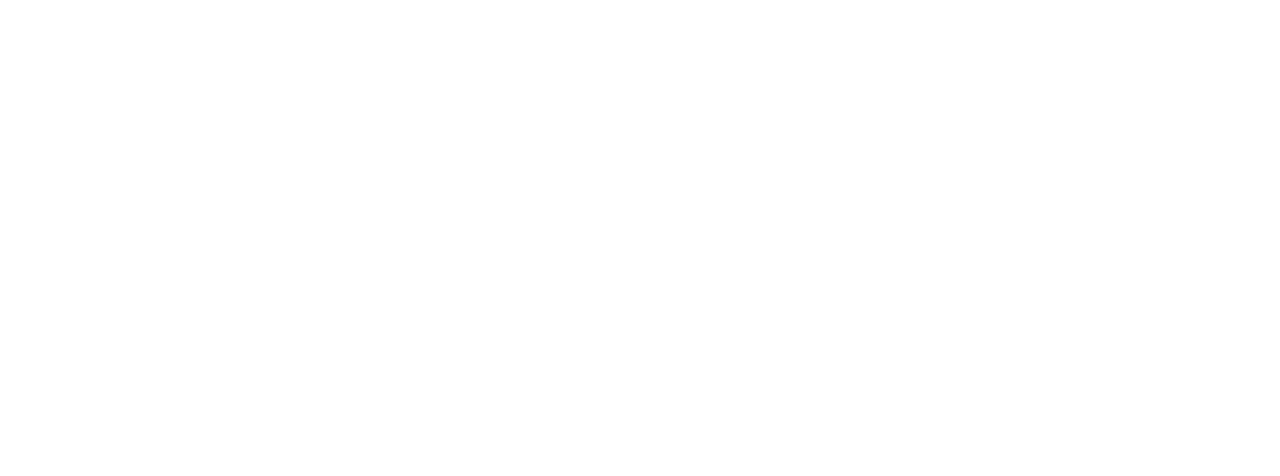
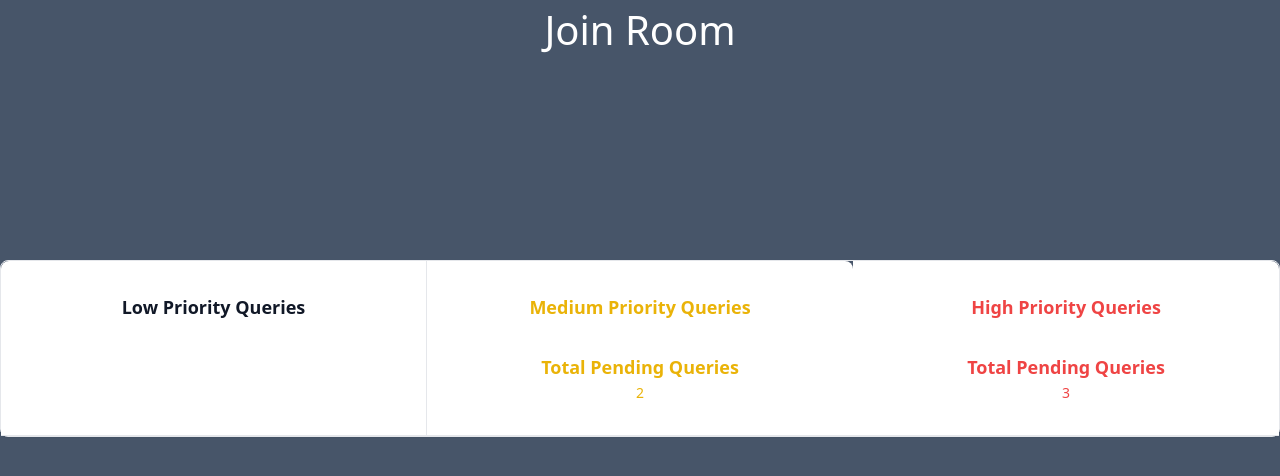
Before and after one commit to Vikram125609/Branch-International, a React (Create React App) app in the folder client/: page /room in a window 1280 px wide. Before the commit this address had no page. Shown: the top 476 px of the page. Built offline with nearby package versions, Linux system fonts and the light colour scheme.

Commit message:
created three different section as per the message type low mid high priority

```diff
--- a/client/src/App.js
+++ b/client/src/App.js
@@ -2,12 +2,14 @@
 import { Route, Routes } from "react-router-dom";
 import Register from "./components/Register/Register";
 import Home from "./components/Home/Home";
+import Room from "./components/Room/Room";
 const App = () => {
   return (
     <React.Fragment>
       <Routes>
         <Route path="/" element={<Register />} />
         <Route path="/home" element={<Home />} />
+        <Route path="/room" element={<Room />} />
       </Routes>
     </React.Fragment>
   )
--- /dev/null
+++ b/client/src/components/Room/Room.jsx
@@ -0,0 +1,53 @@
+import React from "react";
+import { socket } from "../../socket";
+import { useNavigate } from "react-router-dom";
+const Room = () => {
+    const navigate = useNavigate();
+    const enterIntoRoom = (roomType) => {
+        const data = { roomType };
+        socket.emit('agentJoinRoom', data);
+        navigate(`/home?roomType=${roomType}`);
+    };
+    return (
+        <div className="bg-slate-600 h-screen w-screen">
+            <h1 style={{ fontSize: '5vh' }} className="text-center text-white">Join Room</h1>
+            <div style={{ marginTop: '25vh' }} className="grid mb-8 border border-gray-200 rounded-lg shadow-sm dark:border-gray-700 md:mb-12 md:grid-cols-3">
+                <figure onClick={() => enterIntoRoom('lowPriorityRoom')} className="flex flex-col items-center justify-center p-8 text-center bg-white border-b border-gray-200 rounded-t-lg md:rounded-t-none md:rounded-tl-lg md:border-r dark:bg-gray-800 dark:border-gray-700">
+                    <blockquote className="max-w-2xl mx-auto mb-4 text-gray-500 lg:mb-8 dark:text-gray-400">
+                        <h3 className="text-lg font-semibold text-gray-900 dark:text-white">Low Priority Queries</h3>
+                    </blockquote>
+                    <figcaption className="flex items-center justify-center space-x-3">
+                        <div className="space-y-0.5 font-medium dark:text-white text-left">
+                            <h3 className="text-lg font-semibold text-white">Total Pending Queries</h3>
+                            <div className="text-sm text-white text-center">1</div>
+                        </div>
+                    </figcaption>
+                </figure>
+                <figure onClick={() => enterIntoRoom('mediumPriorityRoom')} className="flex flex-col items-center justify-center p-8 text-center bg-white border-b border-gray-200 rounded-tr-lg dark:bg-gray-800 dark:border-gray-700">
+                    <blockquote className="max-w-2xl mx-auto mb-4 text-gray-500 lg:mb-8 dark:text-gray-400">
+                        <h3 className="text-lg font-semibold text-yellow-500">Medium Priority Queries</h3>
+                    </blockquote>
+                    <figcaption className="flex items-center justify-center space-x-3">
+                        <div className="space-y-0.5 font-medium dark:text-white text-left">
+                            <h3 className="text-lg font-semibold text-yellow-500">Total Pending Queries</h3>
+                            <div className="text-sm text-yellow-500 text-center">2</div>
+                        </div>
+                    </figcaption>
+                </figure>
+                <figure onClick={() => enterIntoRoom('highPriorityRoom')} className="flex flex-col items-center justify-center p-8 text-center bg-white border-b border-gray-200 rounded-tr-lg dark:bg-gray-800 dark:border-gray-700">
+                    <blockquote className="max-w-2xl mx-auto mb-4 text-gray-500 lg:mb-8 dark:text-gray-400">
+                        <h3 className="text-lg font-semibold text-red-500">High Priority Queries</h3>
+                    </blockquote>
+                    <figcaption className="flex items-center justify-center space-x-3">
+                        <div className="space-y-0.5 font-medium dark:text-white text-left">
+                            <h3 className="text-lg font-semibold text-red-500">Total Pending Queries</h3>
+                            <div className="text-sm text-red-500 text-center">3</div>
+                        </div>
+                    </figcaption>
+                </figure>
+            </div>
+
+        </div>
+    );
+};
+export default Room;
```
Also changed, not shown: client/src/components/Home/Home.jsx (+52 -20 lines), 2 other files (tests, documents, lock files or other folders).
